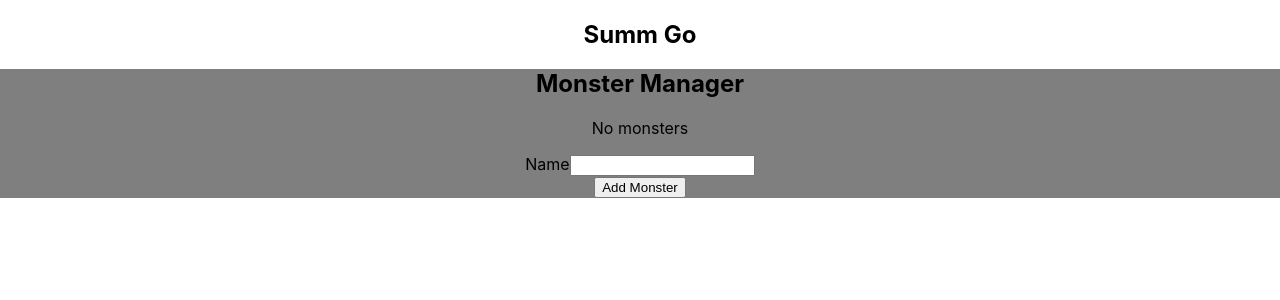
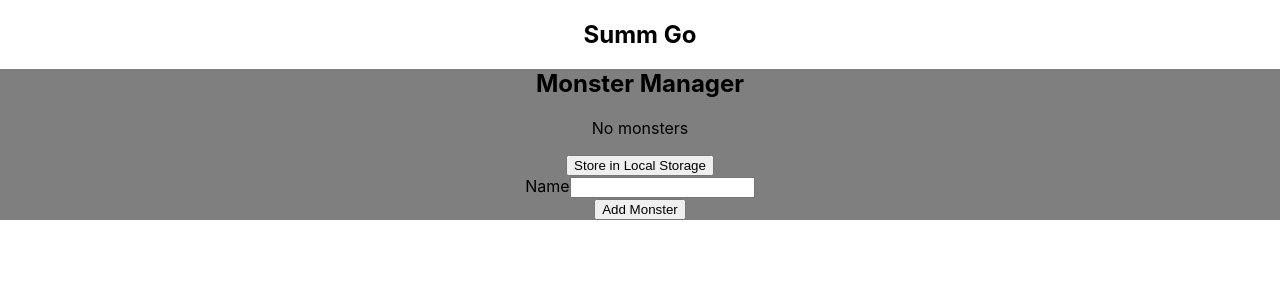
Before and after one commit to Wolven531/summ-go, a React (Create React App) app: page / in a window 1280 px wide. Shown: the top 300 px of the page. Built offline with nearby package versions, Linux system fonts and the light colour scheme.

Commit message:
Make save button functional (for save to localStorage)

```diff
--- a/src/MonsterManager.js
+++ b/src/MonsterManager.js
@@ -28,11 +28,12 @@ class MonsterManager extends Component {
 		}
 	}
 
-	storeMonstersToLocal() {
+	storeMonstersToLocal = () => {
 		if (!window.localStorage) {
 			return
 		}
 		window.localStorage.setItem('summ-go.monsters', JSON.stringify(this.state.monsters))
+		alert('Saved')
 	}
 
 	render() {
@@ -46,6 +47,9 @@ class MonsterManager extends Component {
 						{this.state.monsters.map(monster =>
 							<li key={monster.name}>{monster.name}</li>)}
 					</ul>}
+				</section>
+				<section>
+					<button onClick={this.storeMonstersToLocal}>Store in Local Storage</button>
 				</section>
 				<form onSubmit={this.addMonster}>
 					<section>
```
